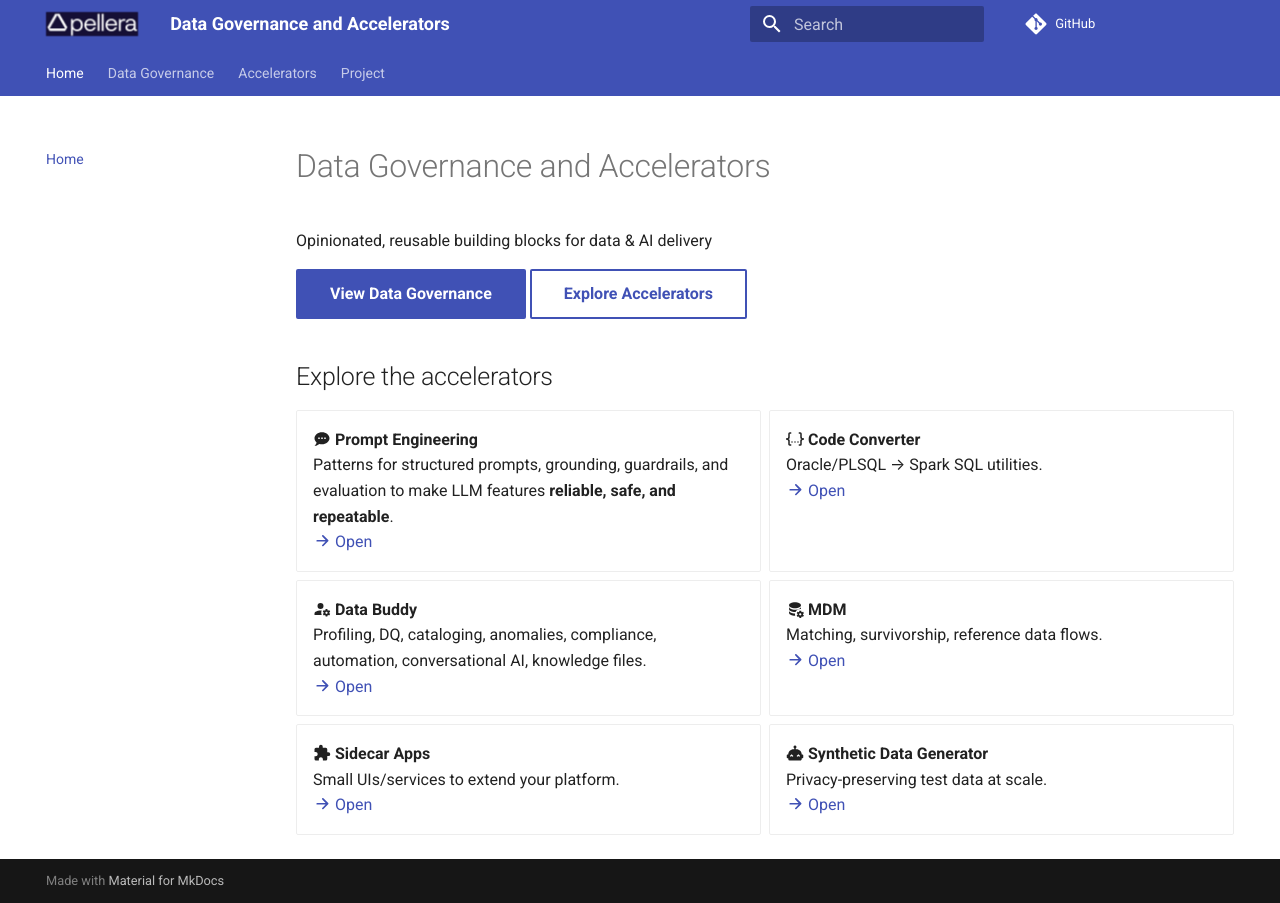
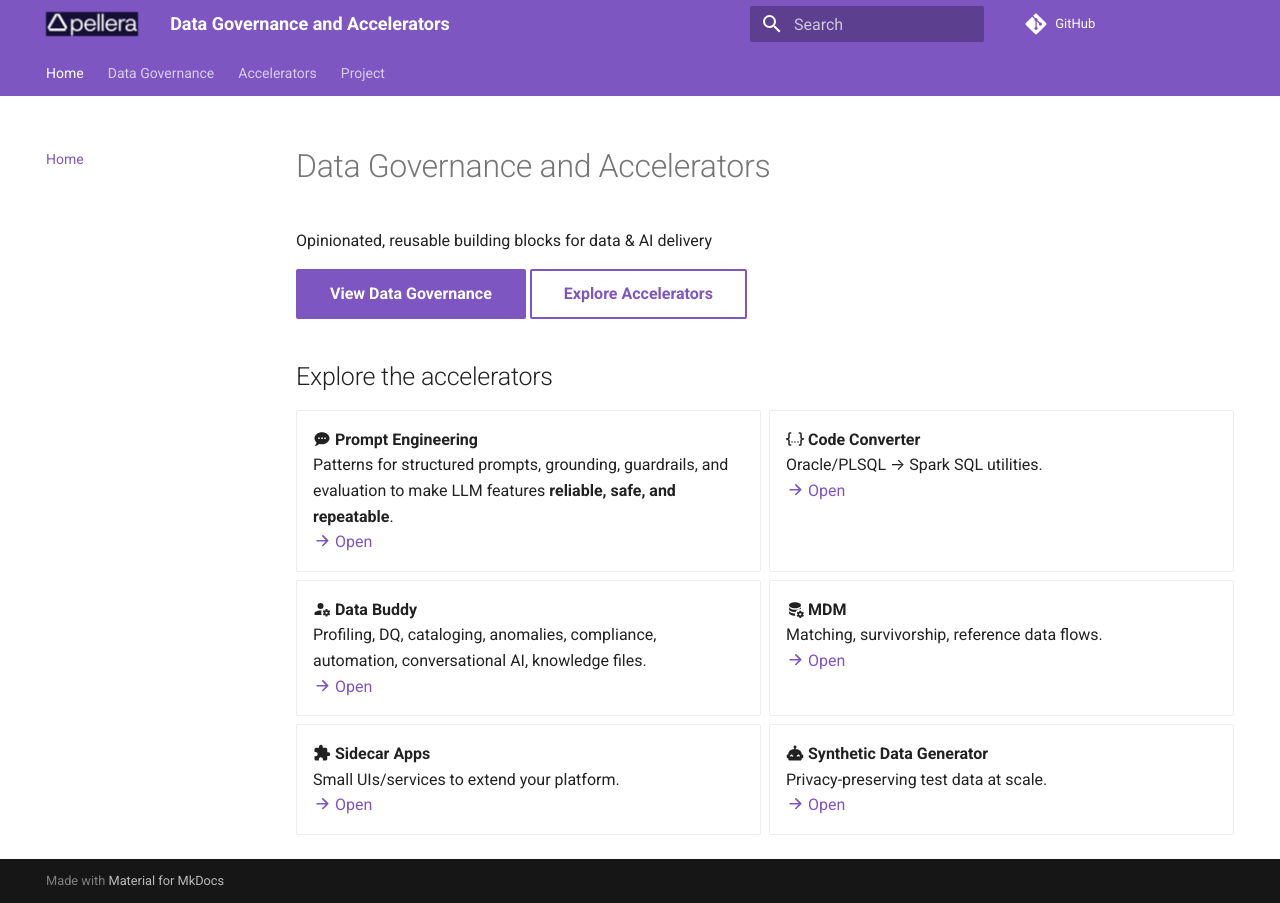
Before and after one commit to mokhayesh/aldin-accelerators, an MkDocs documentation site: the page built from docs/index.md, in a window 1280 px wide. Built offline with MkDocs 1.6.1 and Material for MkDocs 9.7.7, drawn with Linux system fonts in a browser that asks for light colours; comment, search, counter and statistics services are not loaded.

Commit message:
mainbuttons

```diff
--- a/mkdocs.yml
+++ b/mkdocs.yml
@@ -1,7 +1,6 @@
 site_name: Data Governance and Accelerators
 repo_url: https://github.com/SalahMokhayesh/accelerators
 docs_dir: docs
-# strict mode is enabled by your build command (mkdocs build --strict)
 
 theme:
   name: material
@@ -14,14 +13,21 @@ theme:
     - search.suggest
     - search.highlight
     - content.code.copy
+  palette:
+    - media: "(prefers-color-scheme: light)"
+      scheme: default
+      primary: deep purple
+      accent: purple
+    - media: "(prefers-color-scheme: dark)"
+      scheme: slate
+      primary: deep purple
+      accent: purple
 
 extra_css:
   - styles.css
 
 plugins:
   - search
-  - git-revision-date-localized:
-      fallback_to_build_date: true
 
 markdown_extensions:
   - admonition
@@ -47,7 +53,7 @@ nav:
       - Overview: data-governance/index.md
       - Assessment Questions: data-governance/assessment.md
   - Accelerators:
-      - Prompt Engineering: prompt-engineering/index.md    # ← new
+      - Prompt Engineering: prompt-engineering/index.md
       - Code Converter: code-converter/index.md
       - Data Buddy:
           - Overview: data-buddy/index.md
@@ -62,7 +68,6 @@ nav:
       - MDM: mdm/index.md
       - Sidecar Applications: sidecar-applications/index.md
       - Synthetic Data Generator: synthetic-data-generator/index.md
-      - Test Data (temp): test-data/index.md   # Remove this after deleting docs/test-data/
   - Project:
       - Contributing: contributing.md
       - Changelog: changelog.md
```
